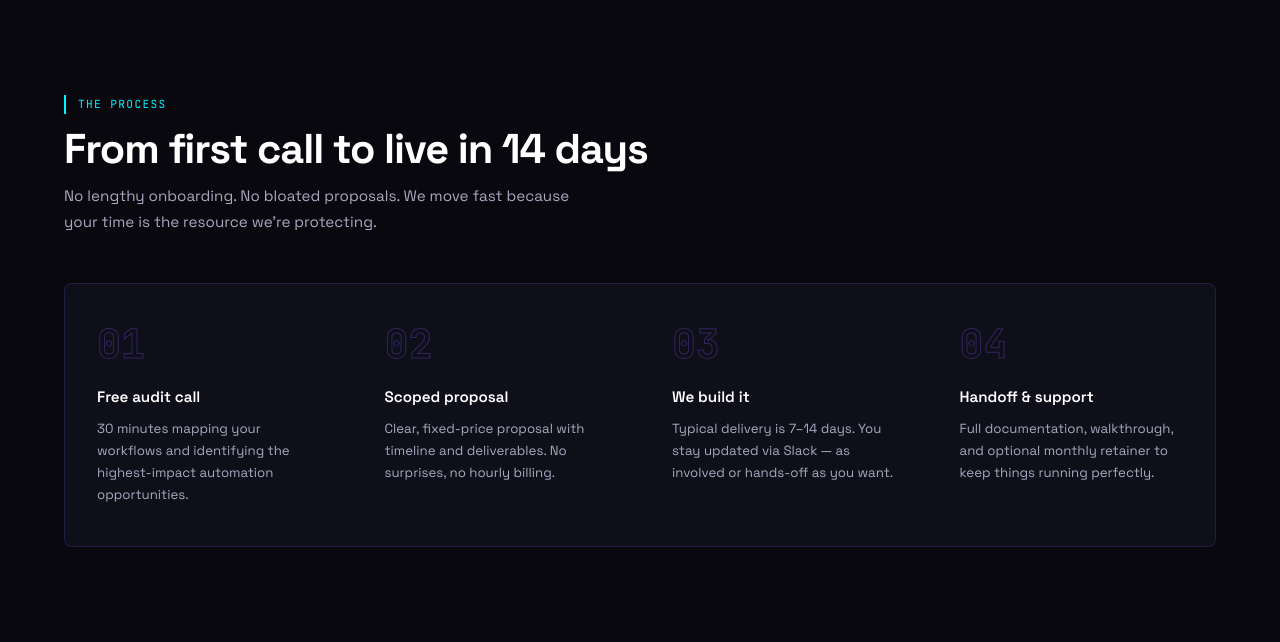
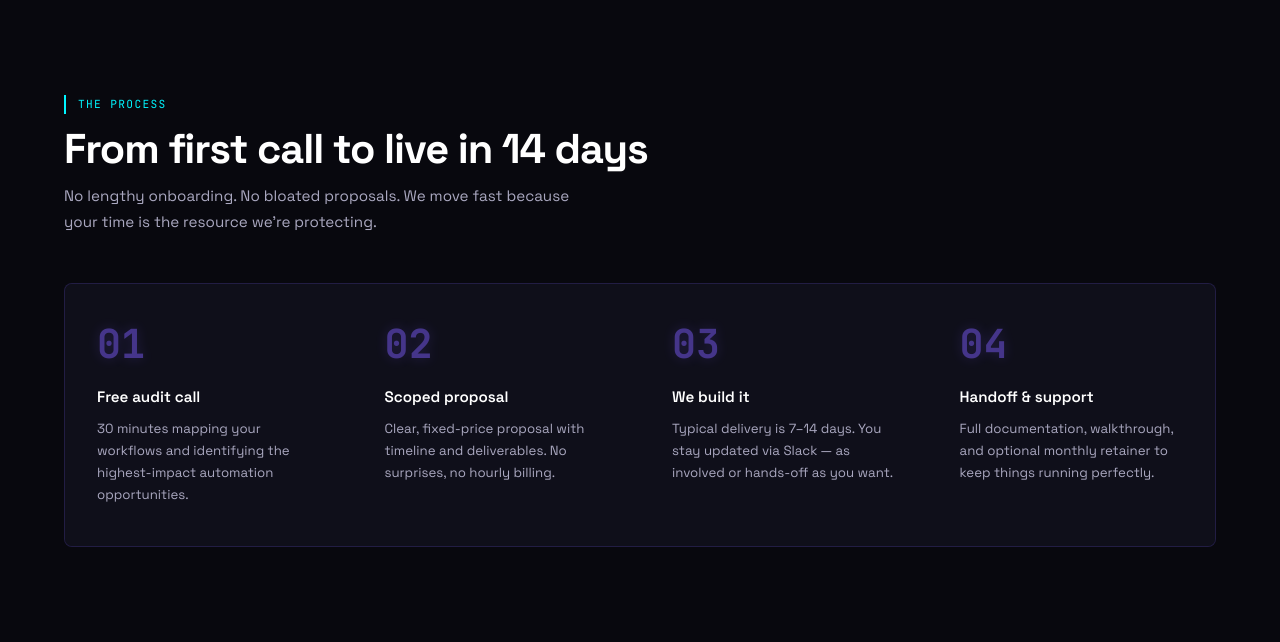
Before and after one commit to vardhasheelan-creator/vardhasheela-portfolio, a Flask app: page / in a window 1280 px wide. Shown: the part 1760-2402 px from the top of the page. Run offline with Flask 3, Linux system fonts and the light colour scheme.

Commit message:
fix: step numbers visibility

```diff
--- a/templates/index.html
+++ b/templates/index.html
@@ -87,7 +87,7 @@ hr.divider{border:none;border-top:1px solid var(--border);margin:0;position:rela
 .how-steps{display:grid;grid-template-columns:repeat(auto-fit,minmax(200px,1fr));gap:0;border:1px solid var(--border);border-radius:8px;overflow:hidden;background:var(--border);}
 .how-step{background:var(--surface);padding:2.5rem 2rem;transition:background 0.2s;}
 .how-step:hover{background:var(--surface2);}
-.step-num{font-family:var(--mono);font-size:2.5rem;font-weight:700;color:transparent;-webkit-text-stroke:1px rgba(123,92,250,0.3);line-height:1;margin-bottom:1.25rem;}
+.step-num{font-family:var(--mono);font-size:2.5rem;font-weight:700;color:var(--neon);opacity:0.5;line-height:1;margin-bottom:1.25rem;text-shadow:0 0 12px rgba(123,92,250,0.4);}
 .how-step h3{font-size:0.95rem;font-weight:600;margin-bottom:0.5rem;color:var(--white);}
 .how-step p{font-size:0.83rem;color:var(--muted);line-height:1.65;}
 
```
